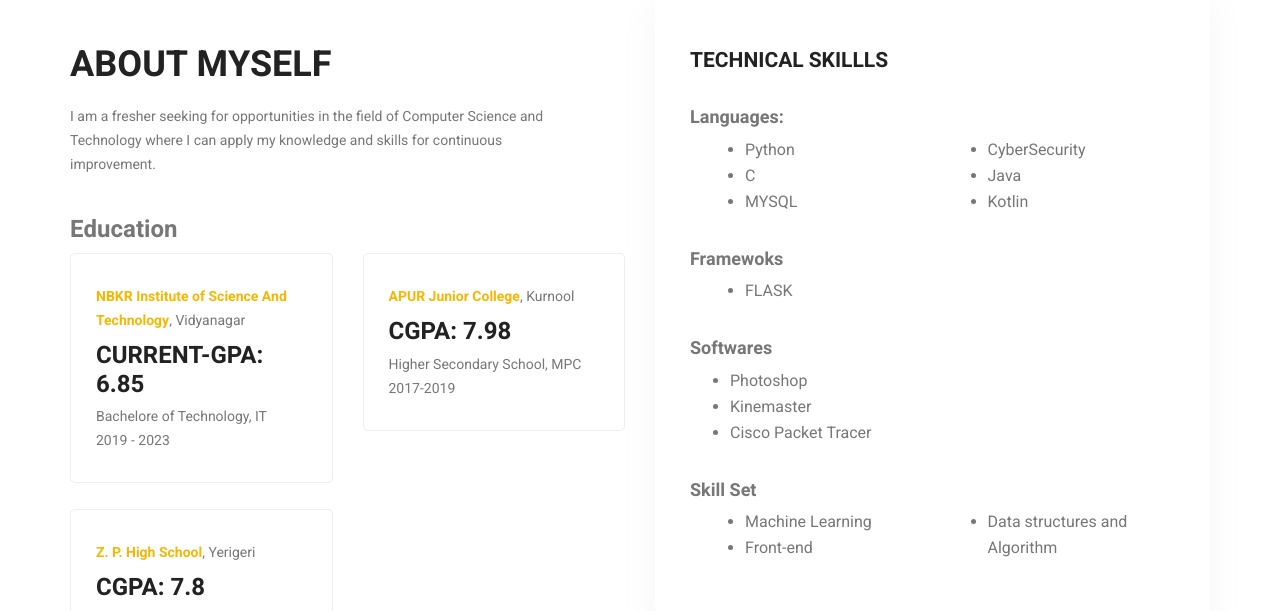
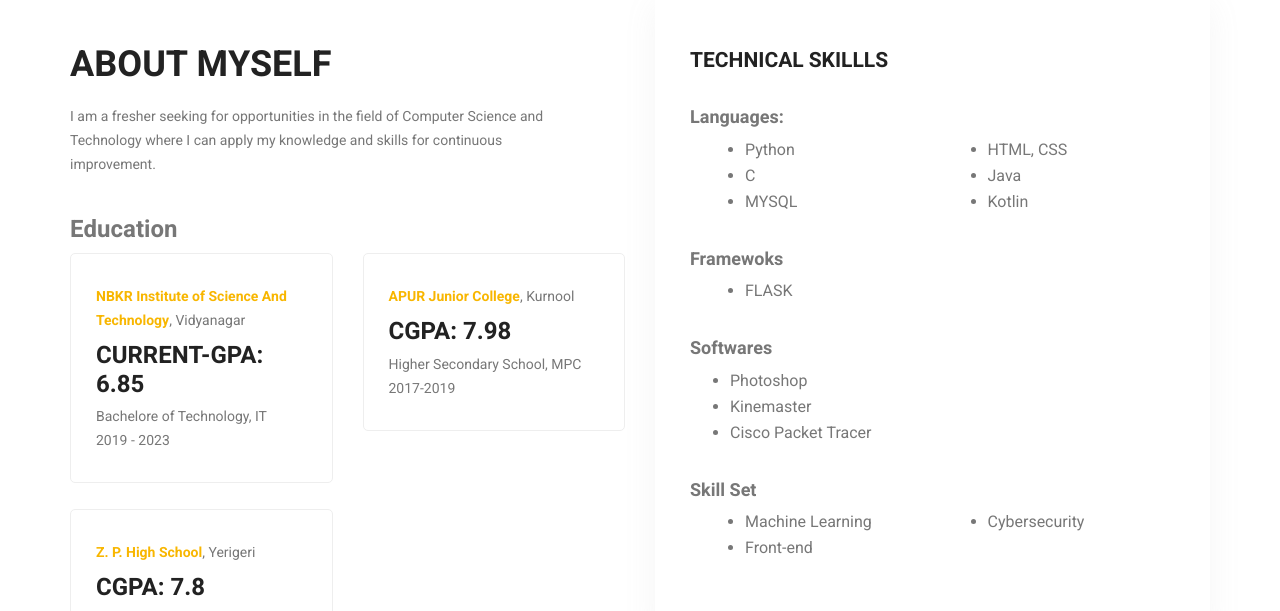
Before and after one commit to M-KHAJA-MOHINUDDIN/M-KHAJA-MOHINUDDIN.github.io, a plain HTML site: page index.html in a window 1280 px wide. Shown: the part 900-1511 px from the top of the page. Drawn offline with nearby package versions, Linux system fonts and the light colour scheme; a script that the page names is missing.

Commit message:
Update index.html

```diff
--- a/index.html
+++ b/index.html
@@ -219,7 +219,7 @@
 											</div>
 											<div class="col-sm-6">
 													<ul>
-														<li>CyberSecurity</li>
+														<li>HTML, CSS</li>
 														<li>Java</li>
 														<li>Kotlin</li>
 													</ul>
@@ -272,7 +272,7 @@
 														</div>
 														<div class="col-sm-6">
 																<ul>
-																	<li>Data structures and Algorithm</li>
+																	<li>Cybersecurity</li>
 																</ul>
 														</div>
 													</div>
```
